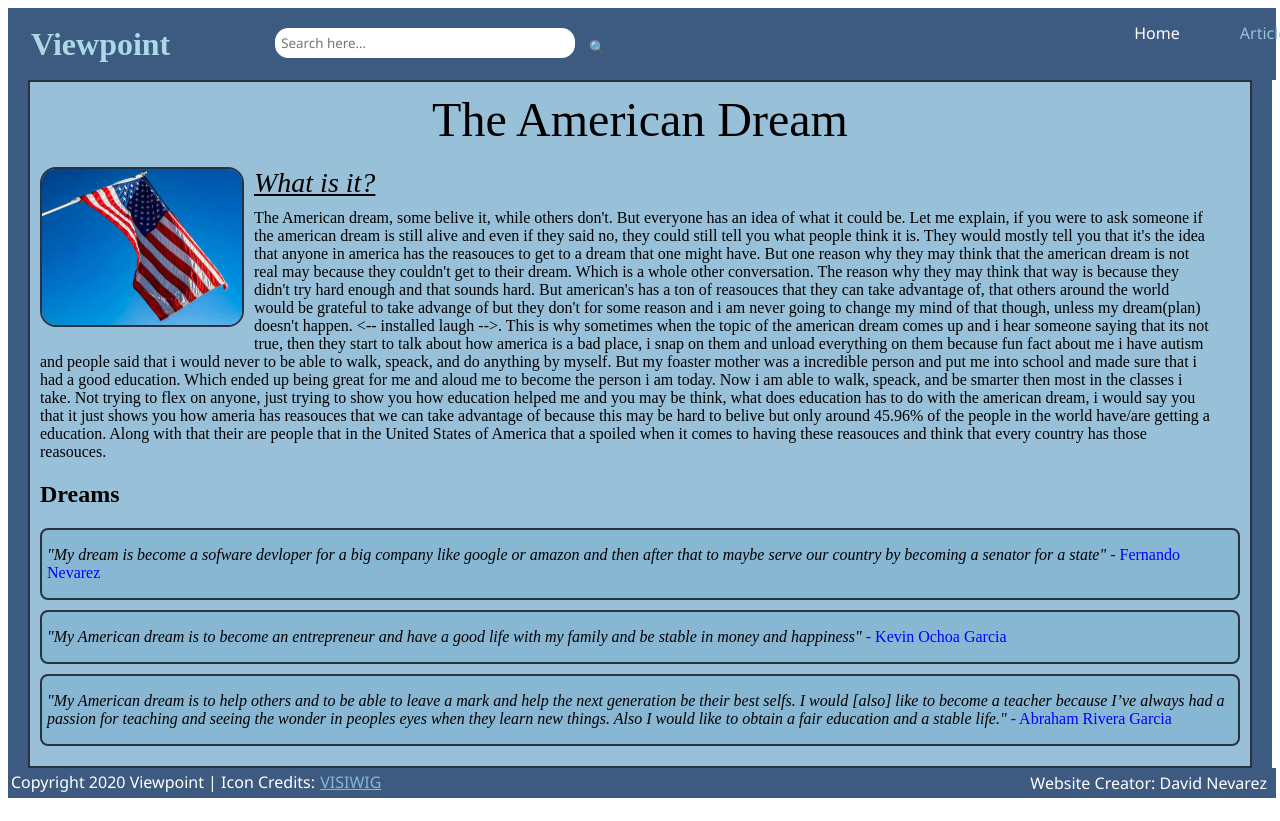
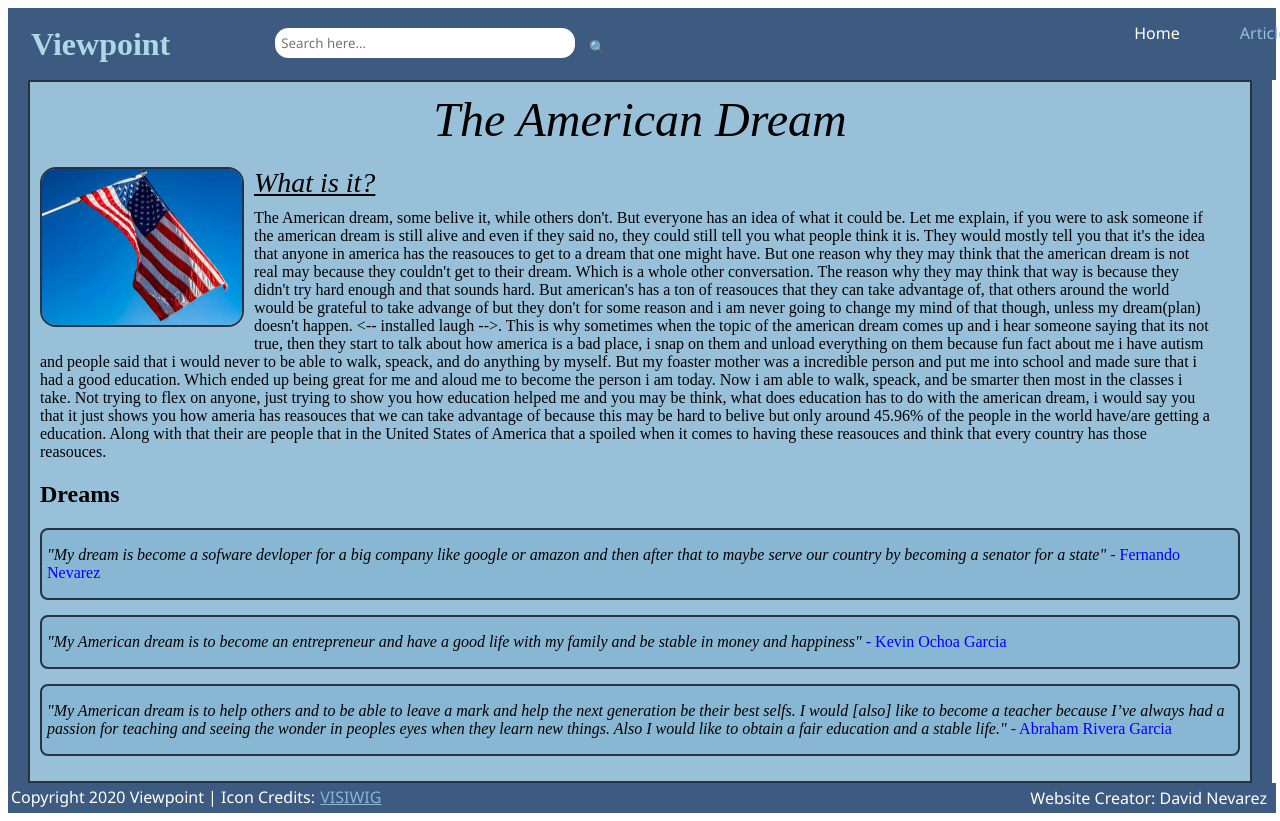
Before and after one commit to SloppyFlipFlop/American-Dream-Website, a plain HTML site: page Article-page.html in a window 1280 px wide. Shown: the top 821 px of the page. Drawn offline with Linux system fonts and the light colour scheme.

Commit message:
Updated code

```diff
--- a/Article-page.css
+++ b/Article-page.css
@@ -36,6 +36,7 @@ nav ul li {
 main {
     background-color: var(--Main-background-color);
     width: 100%;
+    height: fit-content;
     /* margin-right: 5px;
     margin-left: 5px; */
     /* padding-top: 0;
@@ -47,7 +48,7 @@ main {
 
 main .main-section {
     background-color: var(--Main-Section-Background-color);
-    border: 2px solid var(--border-color);
+    border: 2.5px solid var(--border-color);
 
     padding-top: 10px;
     padding-right: 10px;
@@ -157,8 +158,8 @@ main .dream-quote-area h1 {
     border-radius: .5rem;
     padding-left: 5px;
     padding-right: 5px;
-    margin-top: 10px;
-    margin-bottom: 10px;
+    margin-top: 15px;
+    margin-bottom: 15px;
 }
 
 .dream:hover {
--- a/Article-page.html
+++ b/Article-page.html
@@ -39,7 +39,7 @@
 
         <div class="main-section">
             <div class="title">
-                The American Dream
+                <em>The American Dream</em>
             </div>
 
             <div class="logo">
```
